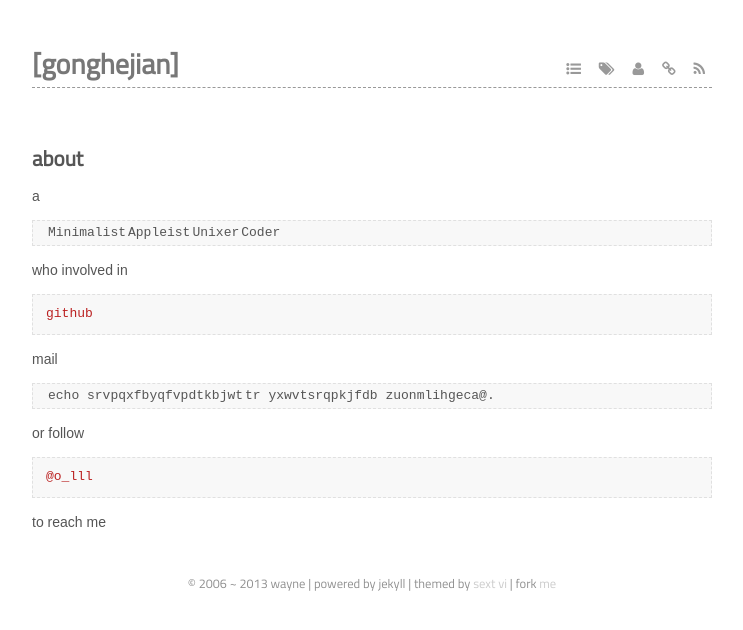
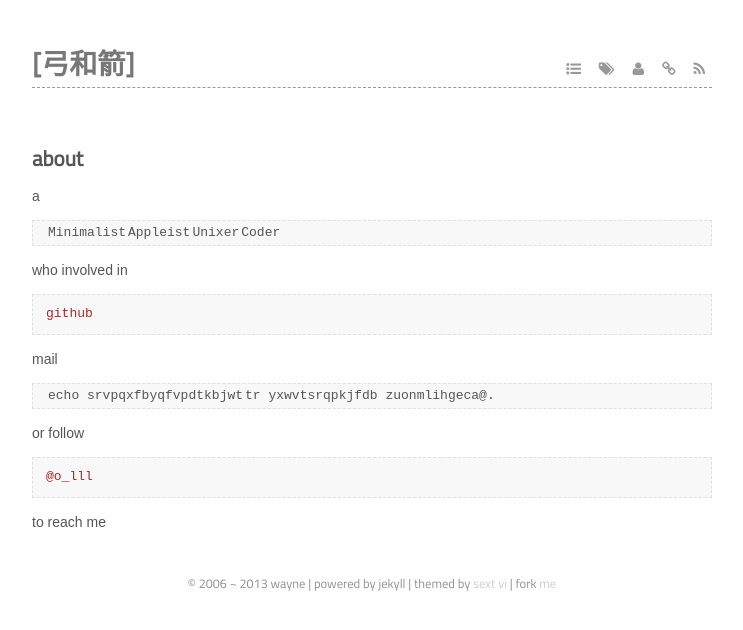
Before and after one commit to zhangtao731/zhangtao731.github.com, a Jekyll site: the page built from about.markdown, in a window 1280 px wide. Shown: the top 630 px of the page, without its empty margins (268-1011 px from the left). Built offline with Jekyll 4.4.1, drawn with Linux system fonts in a browser that asks for light colours; some web fonts are replaced; Markdown is read by kramdown in place of the engine named in the settings.

Commit message:
SITE NAME

```diff
--- a/_config.yml
+++ b/_config.yml
@@ -1,5 +1,5 @@
 markdown: rdiscount
 pygments: true
 permalink: /:year/:month/:day/:title.html
-name: "[gonghejian]"
+name: "[弓和箭]"
 markdown: rdiscount
```
